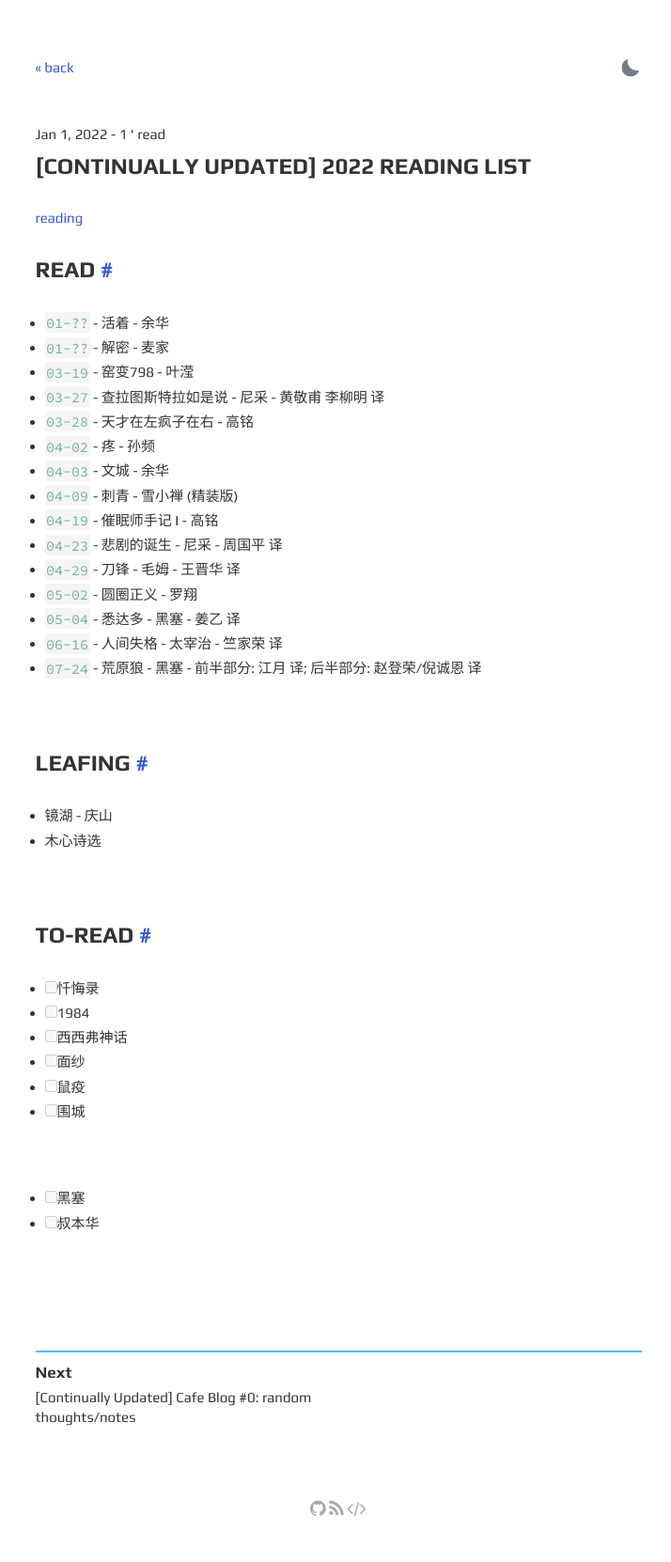
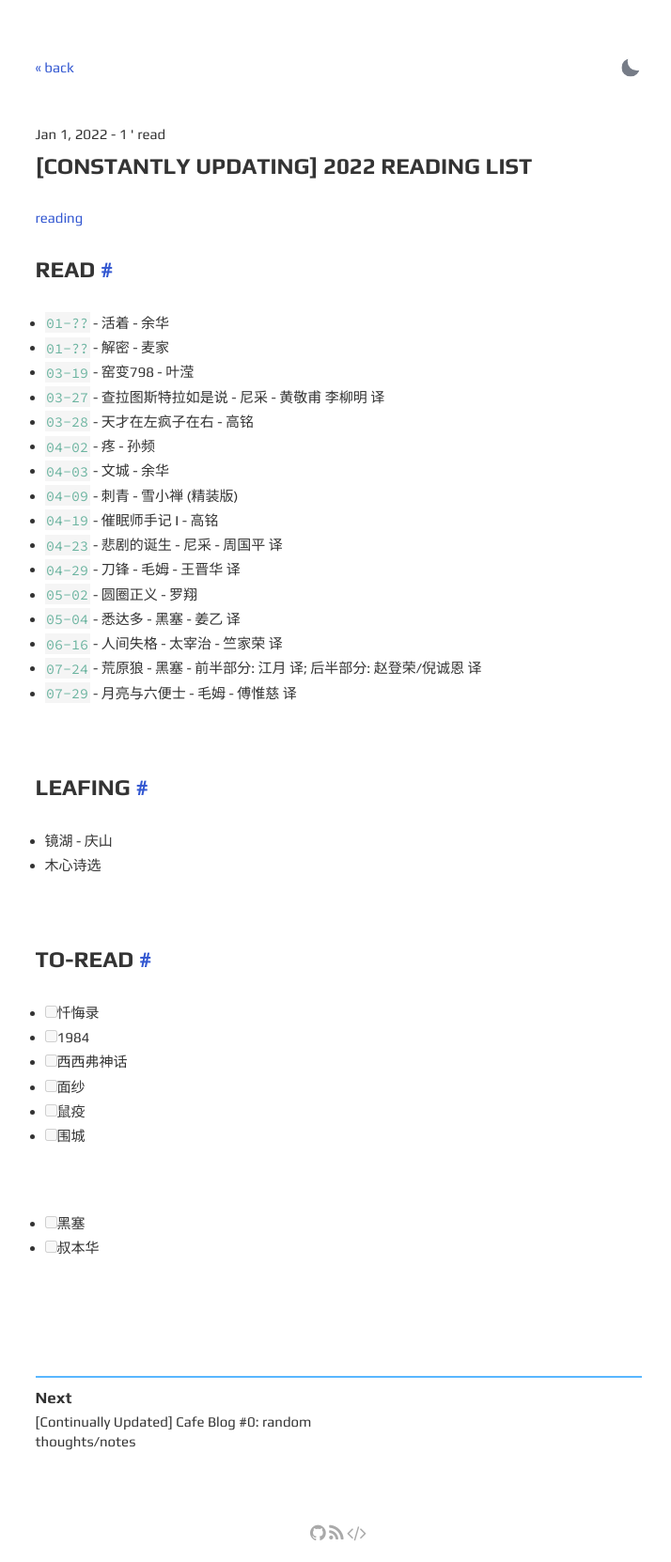
Before and after one commit to Sushi6006/Sushi6006.github.io, a Jekyll site: the page built from _posts/2022-01-01-booklist.md, in a window 1280 px wide. Shown: the whole page at 94% size, without its empty margins (280-994 px from the left). Built offline with Jekyll 4.4.1, drawn with Linux system fonts in a browser that asks for light colours; before the commit the page ends 1635 px from its top, so only the background shows below that.

Commit message:
Update 2022-01-01-booklist.md

```diff
--- a/_posts/2022-01-01-booklist.md
+++ b/_posts/2022-01-01-booklist.md
@@ -1,6 +1,6 @@
 ---
 layout: post
-title:  "[Continually Updated] 2022 Reading List"
+title:  "[Constantly updating] 2022 Reading List"
 author: SushiCat
 tags: reading
 ---
@@ -21,6 +21,7 @@ tags: reading
 - `05-04` - 悉达多 - 黑塞 - 姜乙 译
 - `06-16` - 人间失格 - 太宰治 - 竺家荣 译
 - `07-24` - 荒原狼 - 黑塞 - 前半部分: 江月 译; 后半部分: 赵登荣/倪诚恩 译
+- `07-29` - 月亮与六便士 - 毛姆 - 傅惟慈 译
 
 <br>
 
```
